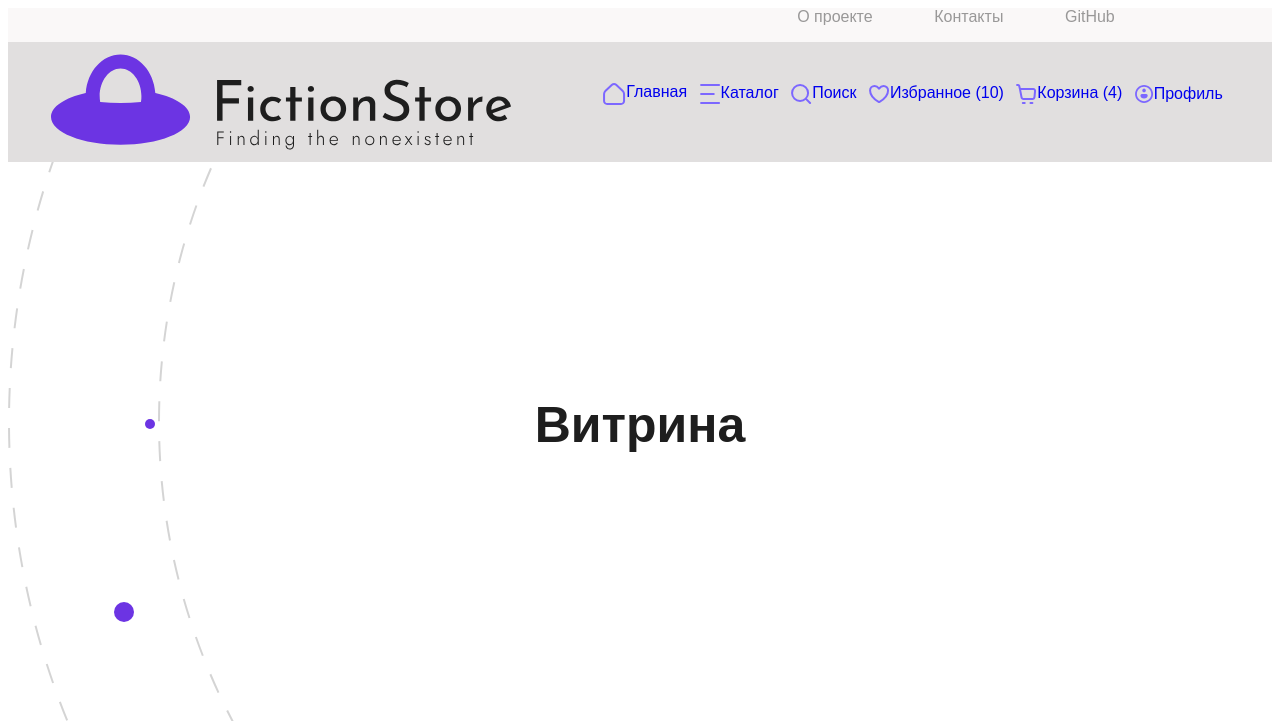
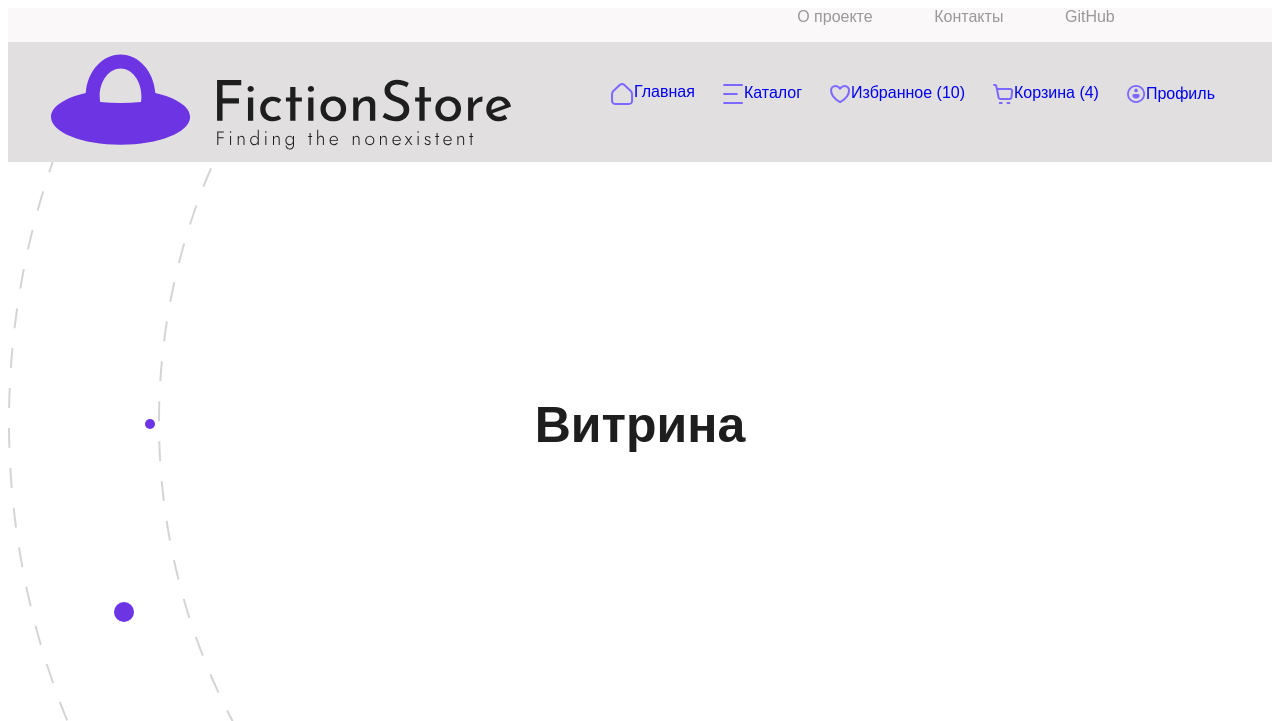
Before and after one commit to BeidinaDaria/Fiction-store, a Flask app: template app/templates/product.html in a window 1280 px wide. Shown: the top 721 px of the page. Run offline with Flask 3, Linux system fonts and the light colour scheme; the template is opened without the code that fills it, so the values that code supplies are empty.

Commit message:
Update product.html

```diff
--- a/app/templates/product.html
+++ b/app/templates/product.html
@@ -28,10 +28,7 @@
                     <img src="..static/img/Catalog.svg">
                     <a href="catalog">Каталог</a>
                 </span>
-                <span>
-                    <img src="..static/img/Search.svg">
-                    <a href="index">Поиск</a>
-                </span>
+
                 <span>
                     <img src="..static/img/favourite.svg">
                     <a href="favourites">Избранное (10)</a>
```
